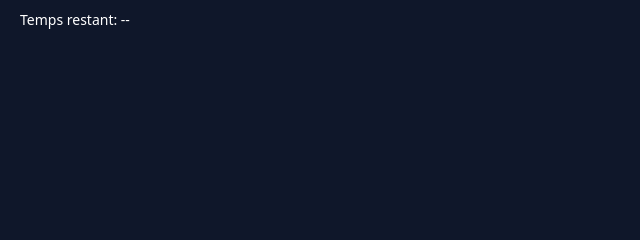
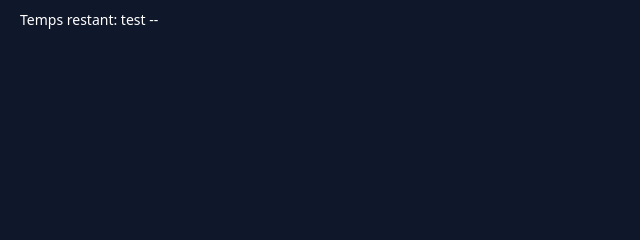
Before and after one commit to thebigmarty33127-create/coach-2.0, a plain HTML site: page index.html in a window 1280 px wide. Shown: the top 240 px of the page, 0-640 px from the left. Drawn offline with Linux system fonts and the light colour scheme.

Commit message:
Test
j'ai ajouté test

```diff
--- a/index.html
+++ b/index.html
@@ -17,7 +17,7 @@
 <body>
 
 <div class="topbar">
-  <div id="timeLeft">Temps restant: --</div>
+  <div id="timeLeft">Temps restant: test --</div>
   <div id="repsLeft">Reps restantes: --</div>
 </div>
 
```
